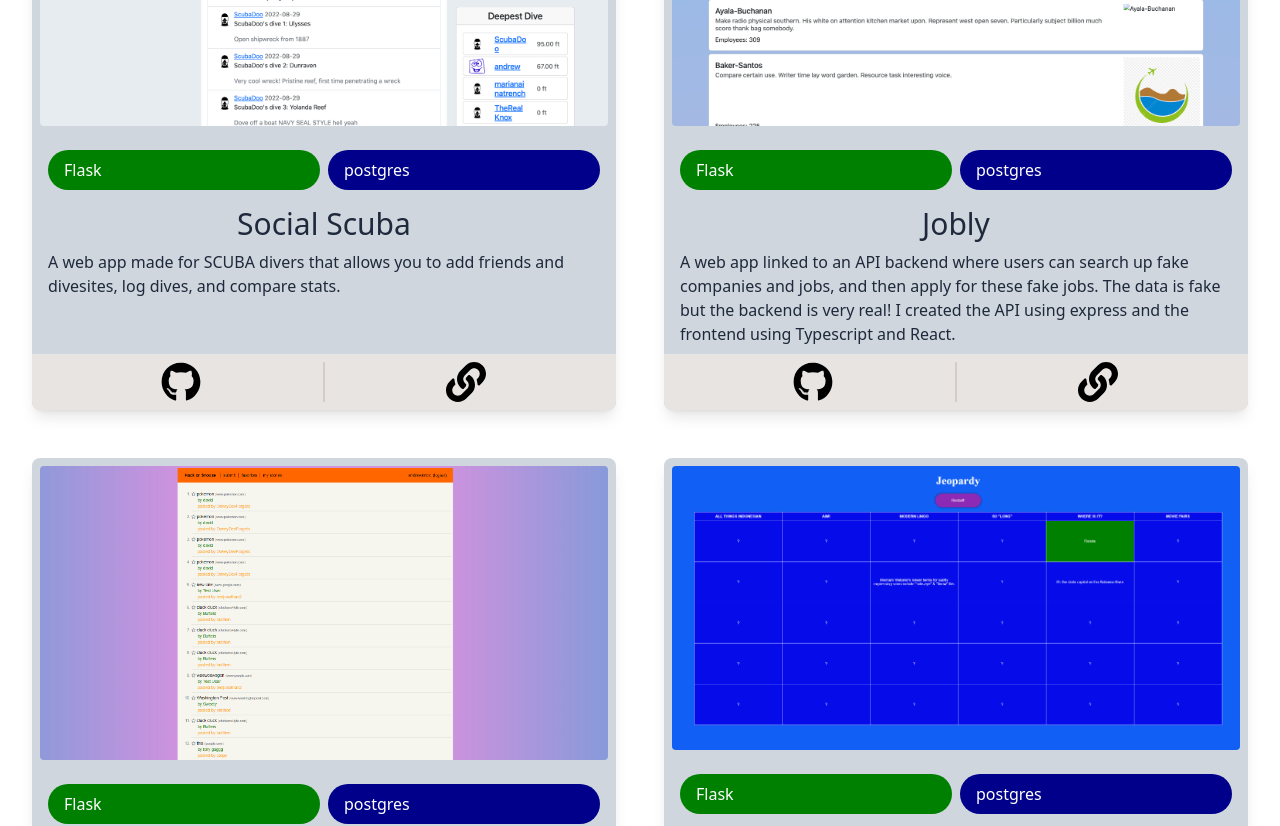
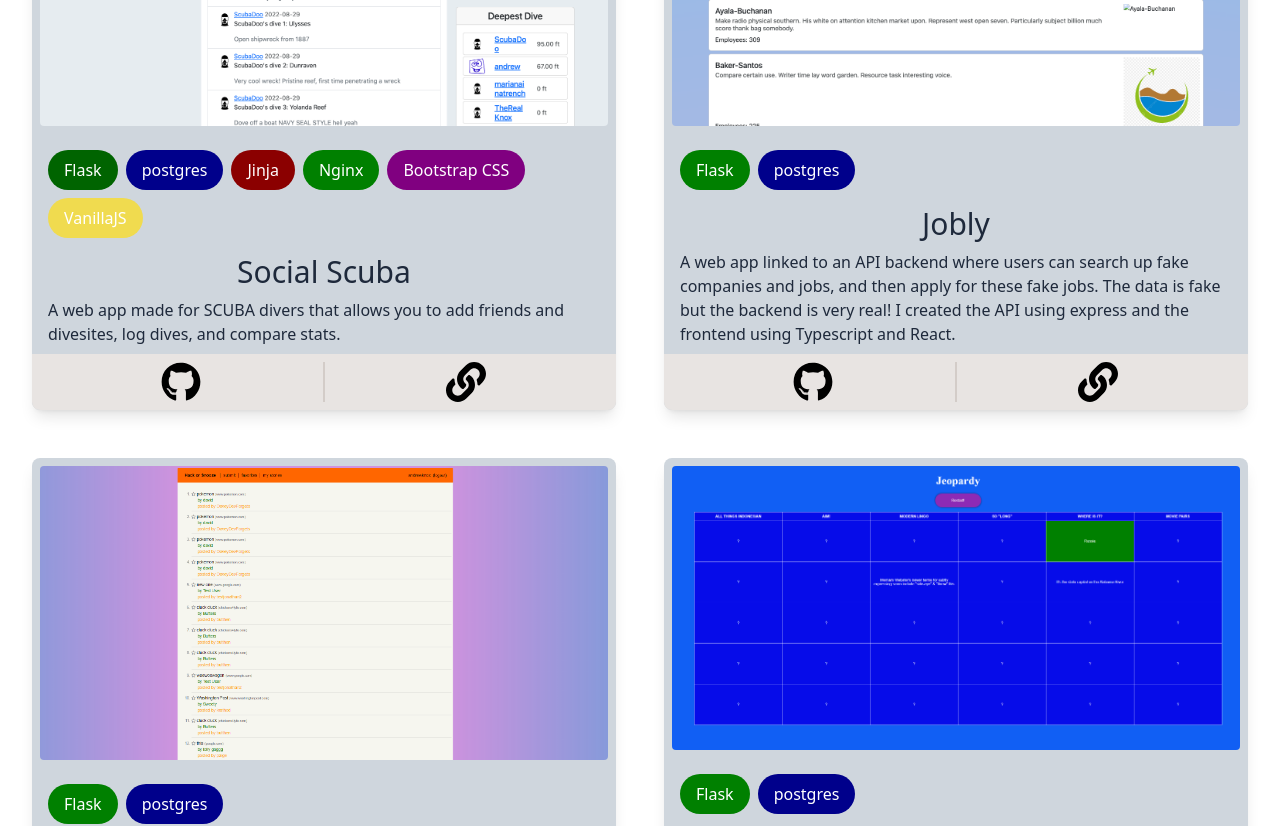
Before and after one commit to knox-dude/knox-dude.github.io, a React (Vite) app: page / in a window 1280 px wide. Shown: the part 1160-1986 px from the top of the page. Built offline with nearby package versions, Linux system fonts and the light colour scheme.

Commit message:
added data and fixed topic bubbles

```diff
--- a/src/Components/ProjectCard.tsx
+++ b/src/Components/ProjectCard.tsx
@@ -76,7 +76,7 @@ function ProjectCard({ images, description, title, links, topics }: Project) {
           className="w-full rounded object-cover"
         />
       </section>
-      <section className="topics grid grid-cols-2 gap-2 p-4">
+      <section className="topics flex flex-wrap gap-2 p-4 justify-start text-center">
         {topicList()}
       </section>
       <section className="description mx-2 flex-grow">
--- a/src/data/projects.json
+++ b/src/data/projects.json
@@ -16,12 +16,32 @@
       {
         "id": 1,
         "text": "Flask",
-        "color": "green"
+        "color": "darkgreen"
       },
       {
         "id": 2,
         "text": "postgres",
         "color": "darkblue"
+      },
+      {
+        "id": 3,
+        "text": "Jinja",
+        "color": "darkred"
+      },
+      {
+        "id": 4,
+        "text": "Nginx",
+        "color": "green"
+      },
+      {
+        "id": 5,
+        "text": "Bootstrap CSS",
+        "color":"purple"
+      },
+      {
+        "id": 6,
+        "text": "VanillaJS",
+        "color": "#f0db4f"
       }
     ]
   },
```
